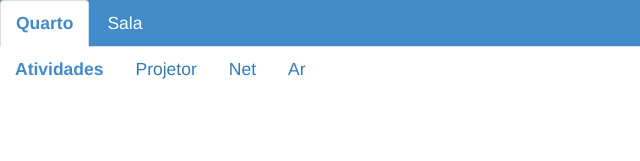
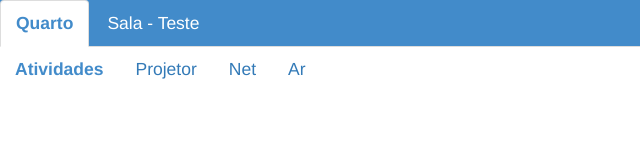
Before and after one commit to albniss/remote, a plain HTML site: page html/index.html in a window 1280 px wide. Shown: the top 161 px of the page, 0-640 px from the left. Drawn offline with nearby package versions, Linux system fonts and the light colour scheme.

Commit message:
Deployment test

```diff
--- a/html/index.html
+++ b/html/index.html
@@ -57,7 +57,7 @@
     <div class="row">
       <ul id="header" class="nav nav-tabs">
         <li class="active"><a data-toggle="tab" href="#quarto">Quarto</a></li>
-        <li><a data-toggle="tab" href="#sala">Sala</a></li>
+        <li><a data-toggle="tab" href="#sala">Sala - Teste</a></li>
       </ul>
 
       <div id="app" class="tab-content">
```
